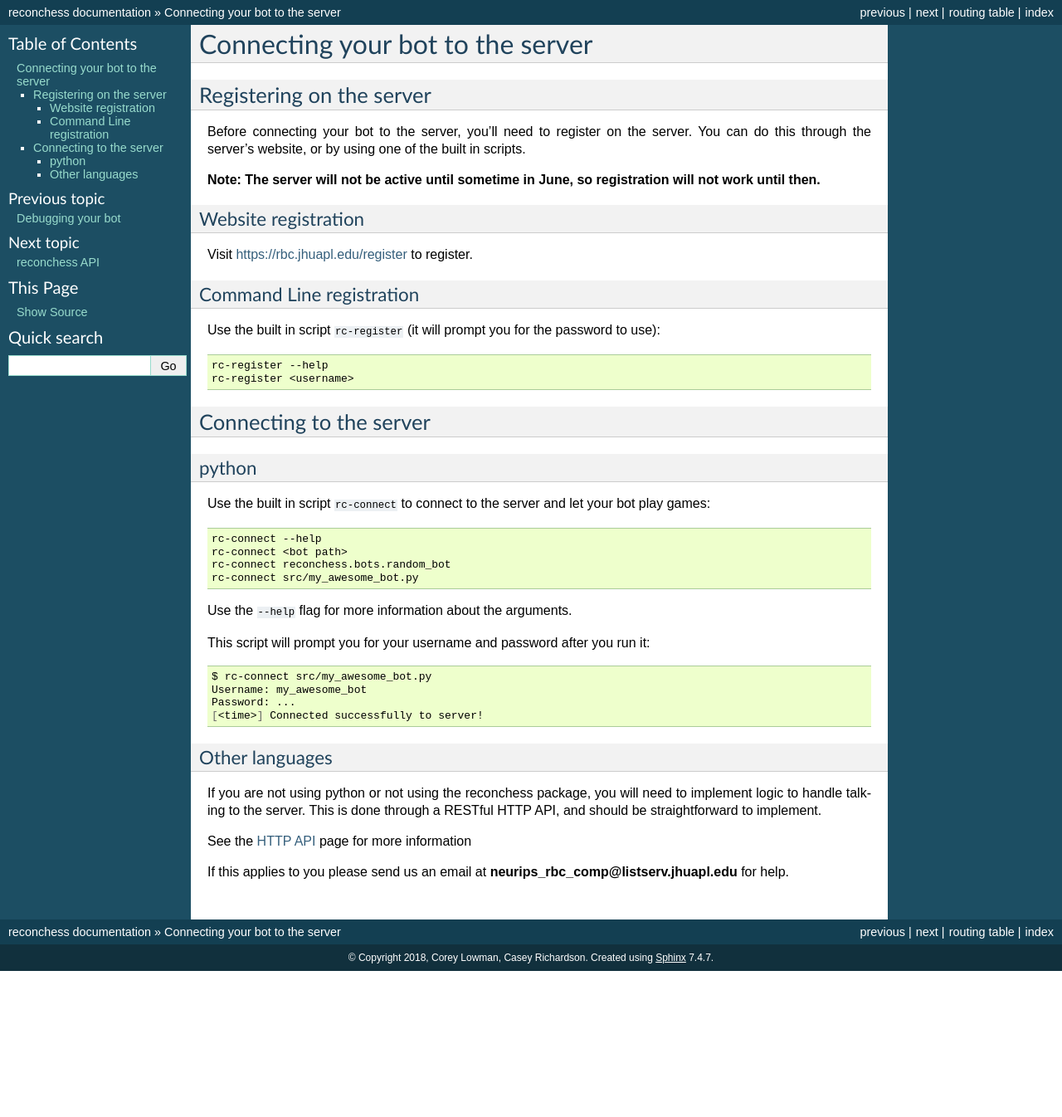
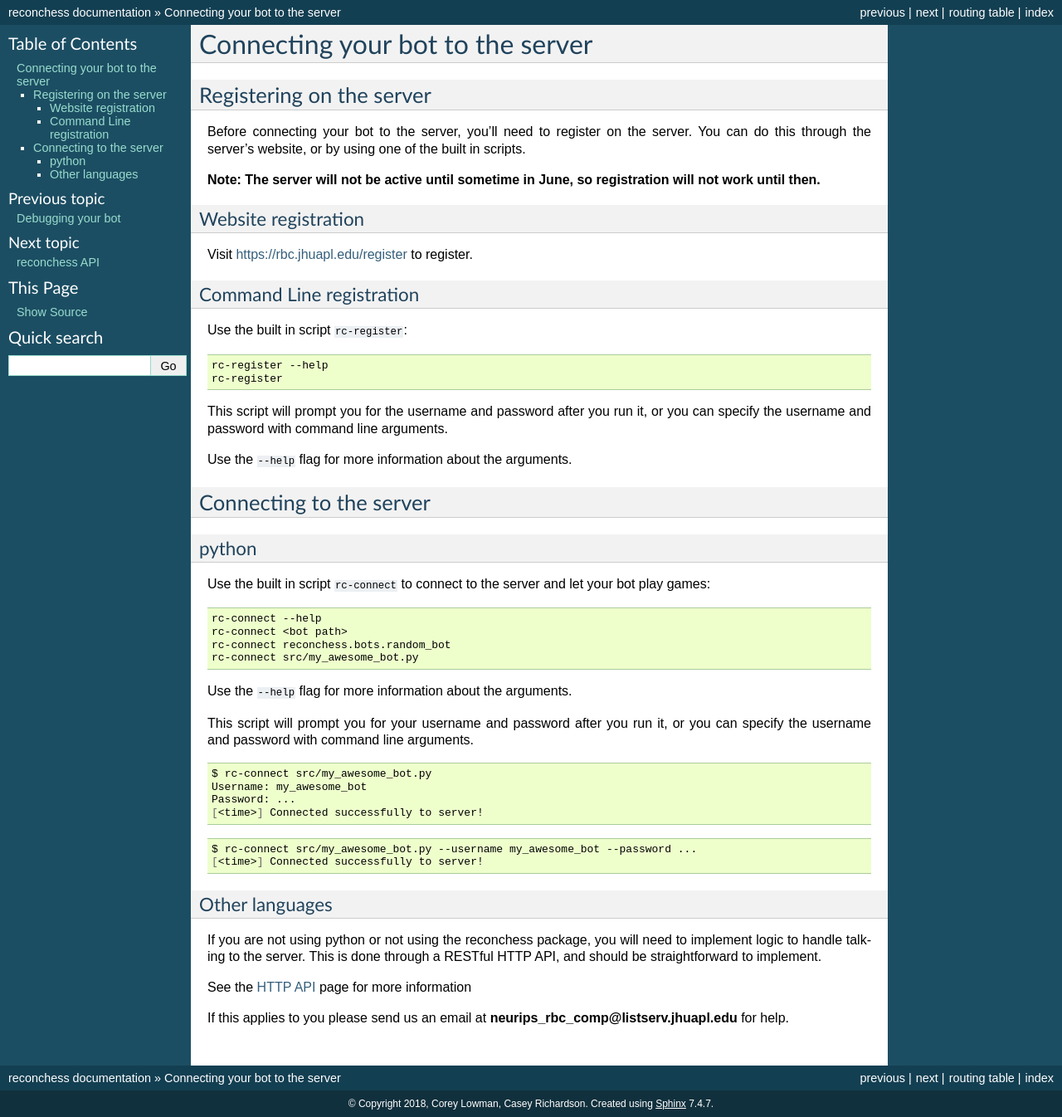
Before and after one commit to reconnaissanceblindchess/reconchess, a Sphinx documentation site: the page built from docs/source/bot_connecting.rst, in a window 1280 px wide. Shown: the whole page at 83% size. Built offline with Sphinx 7.4.7, drawn with Linux system fonts in a browser that asks for light colours; before the commit the page ends 1170 px from its top, so only the background shows below that.

Commit message:
Updating docs with new register & connect usage

```diff
--- a/docs/source/bot_connecting.rst
+++ b/docs/source/bot_connecting.rst
@@ -17,13 +17,17 @@ Visit https://rbc.jhuapl.edu/register to register.
 Command Line registration
 ^^^^^^^^^^^^^^^^^^^^^^^^^
 
-Use the built in script :code:`rc-register` (it will prompt you for the password to use):
+Use the built in script :code:`rc-register`:
 
 .. code-block:: bash
 
     rc-register --help
-    rc-register <username>
+    rc-register
 
+This script will prompt you for the username and password after you run it, or you can specify the username and password
+with command line arguments.
+
+Use the :code:`--help` flag for more information about the arguments.
 
 Connecting to the server
 ------------------------
@@ -42,13 +46,19 @@ Use the built in script :code:`rc-connect` to connect to the server and let your
 
 Use the :code:`--help` flag for more information about the arguments.
 
-This script will prompt you for your username and password after you run it:
+This script will prompt you for your username and password after you run it, or you can specify the username and
+password with command line arguments.
 
 .. code-block:: bash
 
     $ rc-connect src/my_awesome_bot.py
     Username: my_awesome_bot
     Password: ...
+    [<time>] Connected successfully to server!
+
+.. code-block:: bash
+
+    $ rc-connect src/my_awesome_bot.py --username my_awesome_bot --password ...
     [<time>] Connected successfully to server!
 
 Other languages
```
